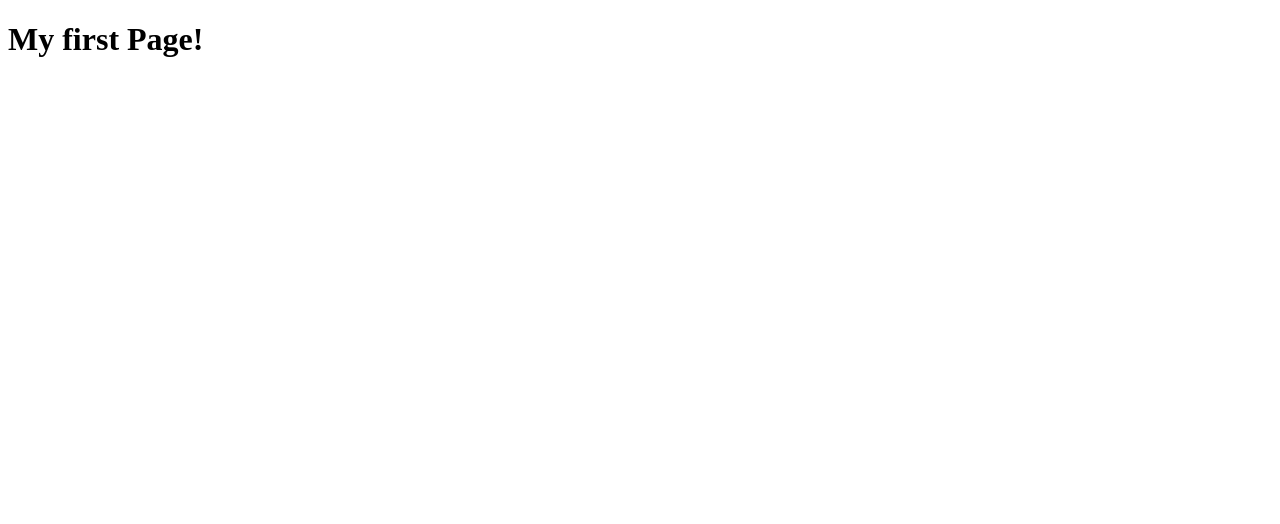
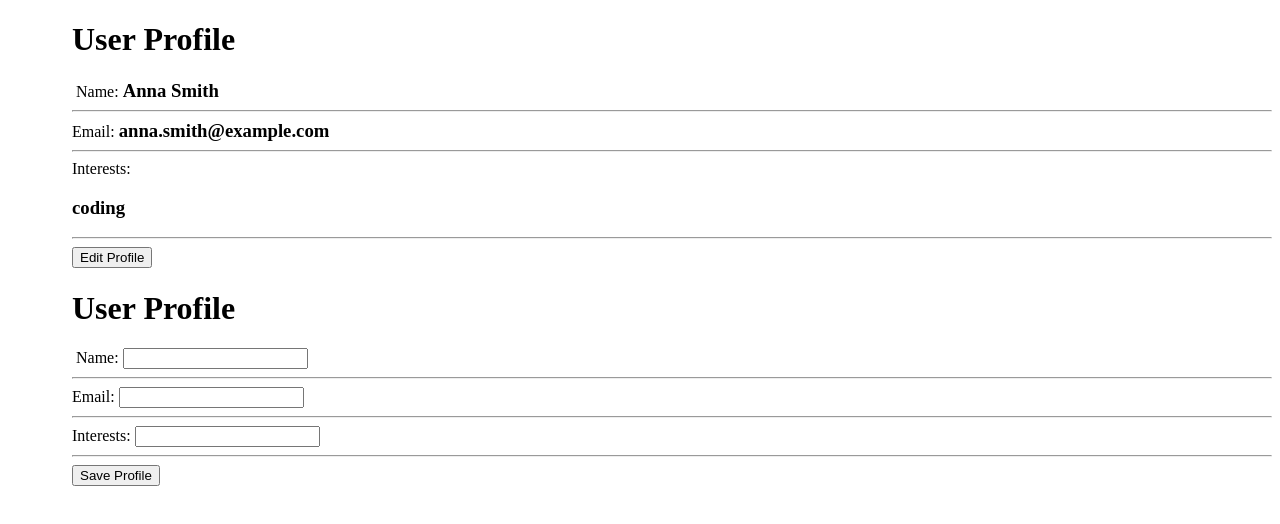
Before and after one commit to josenz/Simple-Page, a website: page index.html in a window 1280 px wide. Drawn offline with Linux system fonts and the light colour scheme.

Commit message:
Second Commit

```diff
--- a/index.html
+++ b/index.html
@@ -5,8 +5,72 @@
     <meta http-equiv="X-UA-Compatible" content="IE=edge">
     <meta name="viewport" content="width=device-width, initial-scale=1.0">
     <title>Document</title>
+
+    <script>
+
+        function editProfile() {
+            document.querySelector('.container').style.display = 'none'
+            document.querySelector('.container-edit').style.display = 'block'
+
+            const name = document.querySelector('#name').textContent
+            document.querySelector('#input-name').value = name
+
+            const email = document.querySelector('#email').textContent
+            document.querySelector('#input-email').value = email
+
+            const interests = document.querySelector('#interests').textContent
+            document.querySelector('#input-interests').value = interests
+        }
+
+        function saveProfile() {
+            document.querySelector('#name').textContent = document.querySelector('#input-name').value
+            document.querySelector('#email').textContent = document.querySelector('#input-email').value
+            document.querySelector('#interests').textContent = document.querySelector('#input-interests').value
+
+            document.querySelector('.container').style.display = 'block'
+            document.querySelector('.container-edit').style.display = 'none'
+        }
+
+    </script>
+
+    <style>
+
+        body {
+            margin: 0 center;
+            padding-left: 5%;
+        }
+
+        #name, #email, #interest  {
+            display: inline;
+        }
+
+    </style>
 </head>
 <body>
-    <h1>My first Page!</h1>
+
+    <div class="container">
+        <h1 id="header">User Profile</h1>
+        <img src="profile-picture" alt="">
+        Name: <h3 id="name">Anna Smith</h3>
+        <hr>
+        Email: <h3 id="email">anna.smith@example.com</h3>
+        <hr>
+        Interests: <h3 id="interests">coding</h3>
+        <hr>
+        <button class="button" onclick="editProfile()">Edit Profile</button>
+    </div>
+
+    <div class="container-edit">
+        <h1 id="header">User Profile</h1>
+        <img src="profile-picture" alt="">
+        Name: <input type="text" id="input-name">
+        <hr>
+        Email: <input type="email" id="input-email">
+        <hr>
+        Interests: <input type="text" id="input-interests">
+        <hr>
+        <button class="button" onclick="saveProfile()">Save Profile</button>
+    </div>
+
 </body>
 </html>
--- a/package.json
+++ b/package.json
@@ -9,6 +9,7 @@
   "author": "Jose",
   "license": "ISC",
   "dependencies": {
-    "express": "^4.17.1"
+    "express": "^4.17.1",
+    "mongodb": "^4.1.2"
   }
 }
```
Also changed, not shown: server.js (+48 -0 lines), 1 other file.
